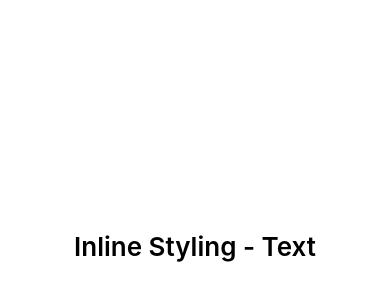
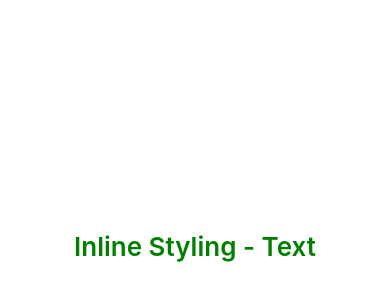
Before and after one commit to dev-t2/learn-prisma, a React Native app in the folder 03.style/: screen / in a window 390 px wide. Shown: the part 176-476 px from the top of the page. Built offline with nearby package versions, Linux system fonts and the light colour scheme.

Commit message:
React Native Multi Style Update

```diff
--- a/03.style/App.tsx
+++ b/03.style/App.tsx
@@ -9,7 +9,7 @@ const styles = StyleSheet.create({
 const App: FC = () => {
   return (
     <View style={styles.container}>
-      <Text style={styles.text}>Inline Styling - Text</Text>
+      <Text style={[styles.text, { color: 'green' }]}>Inline Styling - Text</Text>
     </View>
   );
 };
```
